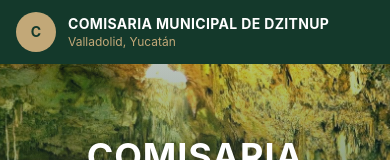
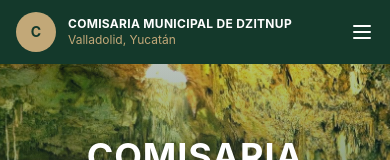
Before and after one commit to joelpoot/H-ayuntamiento-dzitnup, a Vue app: page / in a window 390 px wide. Shown: the top 160 px of the page. Built offline with nearby package versions, Linux system fonts and the light colour scheme; no server answers; the database is empty; the HTML template or start-up script is replaced by a standard one.

Commit message:
Navbar responsivo con menú hamburguesa

```diff
--- a/src/components/Navbar.vue
+++ b/src/components/Navbar.vue
@@ -1,20 +1,47 @@
+<script setup>
+import { ref, watch } from 'vue'
+import { useRoute } from 'vue-router'
+
+const isOpen = ref(false)
+const route = useRoute()
+
+// Cierra el menú cada vez que cambia la ruta (al tocar un link)
+watch(() => route.path, () => {
+  isOpen.value = false
+})
+
+function toggleMenu() {
+  isOpen.value = !isOpen.value
+}
+
+// Cerrar con Escape
+function onKeydown(e) {
+  if (e.key === 'Escape') isOpen.value = false
+}
+</script>
+
 <template>
-  <nav class="bg-[#14392b] text-white shadow-lg">
+  <nav
+    class="bg-[#14392b] text-white shadow-lg"
+    @keydown="onKeydown"
+  >
     <div class="max-w-7xl mx-auto px-4 flex items-center justify-between h-16">
 
       <!-- Logo y nombre -->
-      <div class="flex items-center gap-3">
-        <div class="w-10 h-10 bg-[#c2a878] rounded-full flex items-center justify-center font-bold text-[#14392b] text-sm">
+      <div class="flex items-center gap-3 min-w-0">
+        <div class="w-10 h-10 flex-shrink-0 bg-[#c2a878] rounded-full flex items-center justify-center font-bold text-[#14392b] text-sm">
           C
         </div>
-        <div class="leading-tight">
-          <p class="font-bold text-sm uppercase tracking-wide">Comisaria Municipal de Dzitnup</p>
-          <p class="text-xs text-[#c2a878]">Valladolid, Yucatán</p>
+        <div class="leading-tight min-w-0">
+          <p class="font-bold text-xs sm:text-sm uppercase tracking-wide truncate">
+            Comisaria Municipal de Dzitnup
+          </p>
+          <p class="text-xs text-[#c2a878] truncate">Valladolid, Yucatán</p>
         </div>
       </div>
 
-      <!-- Links de navegación -->
-        <div class="hidden md:flex items-center gap-6 text-sm font-medium">
+      <!-- Links de navegación (desktop) -->
+      <div class="hidden md:flex items-center gap-6 text-sm font-medium">
         <RouterLink to="/" class="nav-link">Inicio</RouterLink>
         <RouterLink to="/avisos" class="nav-link">Avisos</RouterLink>
         <RouterLink to="/reportes" class="nav-link">Reportes</RouterLink>
@@ -24,11 +51,73 @@
         <RouterLink to="/galeria" class="nav-link">Galería</RouterLink>
         <RouterLink to="/mapa" class="nav-link">Mapa</RouterLink>
       </div>
+
+      <!-- Botón hamburguesa (solo móvil) -->
+      <button
+        type="button"
+        class="md:hidden flex-shrink-0 p-2 -mr-2 rounded-md hover:bg-white/10 transition-colors"
+        :aria-expanded="isOpen"
+        aria-label="Abrir menú de navegación"
+        aria-controls="mobile-menu"
+        @click="toggleMenu"
+      >
+        <!-- Ícono hamburguesa / X según estado -->
+        <svg
+          v-if="!isOpen"
+          xmlns="http://www.w3.org/2000/svg"
+          class="w-6 h-6"
+          fill="none"
+          viewBox="0 0 24 24"
+          stroke="currentColor"
+          stroke-width="2"
+        >
+          <path stroke-linecap="round" stroke-linejoin="round" d="M4 6h16M4 12h16M4 18h16" />
+        </svg>
+        <svg
+          v-else
+          xmlns="http://www.w3.org/2000/svg"
+          class="w-6 h-6"
+          fill="none"
+          viewBox="0 0 24 24"
+          stroke="currentColor"
+          stroke-width="2"
+        >
+          <path stroke-linecap="round" stroke-linejoin="round" d="M6 18L18 6M6 6l12 12" />
+        </svg>
+      </button>
     </div>
+
+    <!-- Panel desplegable móvil -->
+    <transition
+      enter-active-class="transition duration-200 ease-out"
+      enter-from-class="opacity-0 -translate-y-2"
+      enter-to-class="opacity-100 translate-y-0"
+      leave-active-class="transition duration-150 ease-in"
+      leave-from-class="opacity-100 translate-y-0"
+      leave-to-class="opacity-0 -translate-y-2"
+    >
+      <div
+        v-if="isOpen"
+        id="mobile-menu"
+        class="md:hidden border-t border-white/10 bg-[#14392b]"
+      >
+        <div class="flex flex-col px-4 py-3 space-y-1 text-sm font-medium">
+          <RouterLink to="/" class="mobile-link">Inicio</RouterLink>
+          <RouterLink to="/avisos" class="mobile-link">Avisos</RouterLink>
+          <RouterLink to="/reportes" class="mobile-link">Reportes</RouterLink>
+          <RouterLink to="/horarios" class="mobile-link">Horarios</RouterLink>
+          <RouterLink to="/directorio" class="mobile-link">Directorio</RouterLink>
+          <RouterLink to="/agenda" class="mobile-link">Agenda</RouterLink>
+          <RouterLink to="/galeria" class="mobile-link">Galería</RouterLink>
+          <RouterLink to="/mapa" class="mobile-link">Mapa</RouterLink>
+        </div>
+      </div>
+    </transition>
   </nav>
 </template>
 
 <style scoped>
+/* --- Links desktop --- */
 .nav-link {
   color: white;
   text-decoration: none;
@@ -58,7 +147,27 @@
   width: 100%;
 }
 
-.nav-link.router-link-active::after {
+/* Home solo activa en ruta exacta; el resto con active normal */
+.nav-link.router-link-exact-active::after {
   width: 100%;
 }
+
+/* --- Links móvil --- */
+.mobile-link {
+  color: white;
+  text-decoration: none;
+  padding: 0.625rem 0.5rem;
+  border-radius: 0.375rem;
+  transition: background-color 0.15s, color 0.15s;
+}
+
+.mobile-link:hover {
+  background-color: rgba(255, 255, 255, 0.08);
+  color: #c7973d;
+}
+
+.mobile-link.router-link-exact-active {
+  color: #c2a878;
+  background-color: rgba(194, 168, 120, 0.12);
+}
 </style>
```
